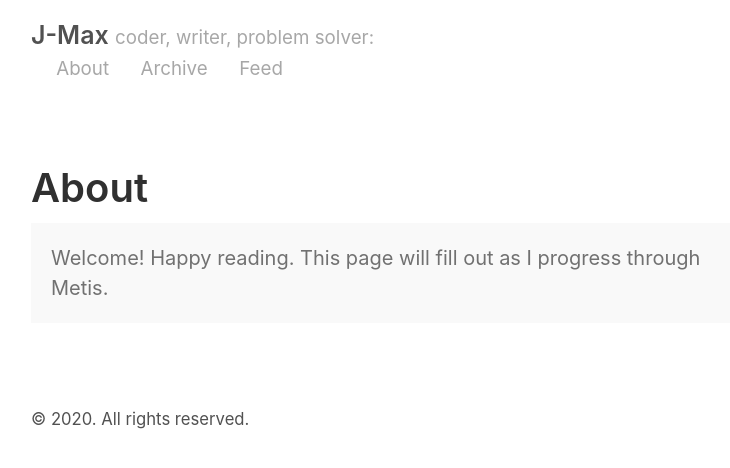
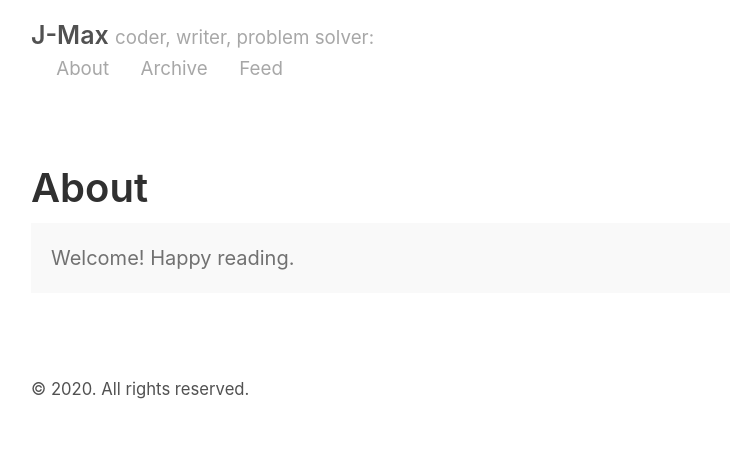
Before and after one commit to j-max/j-max.github.io, a Jekyll site: the page built from about.md, in a window 1280 px wide. Shown: the top 468 px of the page, without its empty margins (259-989 px from the left). Built offline with Jekyll 4.4.1, drawn with Linux system fonts in a browser that asks for light colours.

Commit message:
Got rid of Metis in about.

```diff
--- a/about.md
+++ b/about.md
@@ -4,5 +4,5 @@ title: About
 ---
 
 <p class="message">
-  Welcome! Happy reading. This page will fill out as I progress through Metis.
+  Welcome! Happy reading.
 </p>
```
